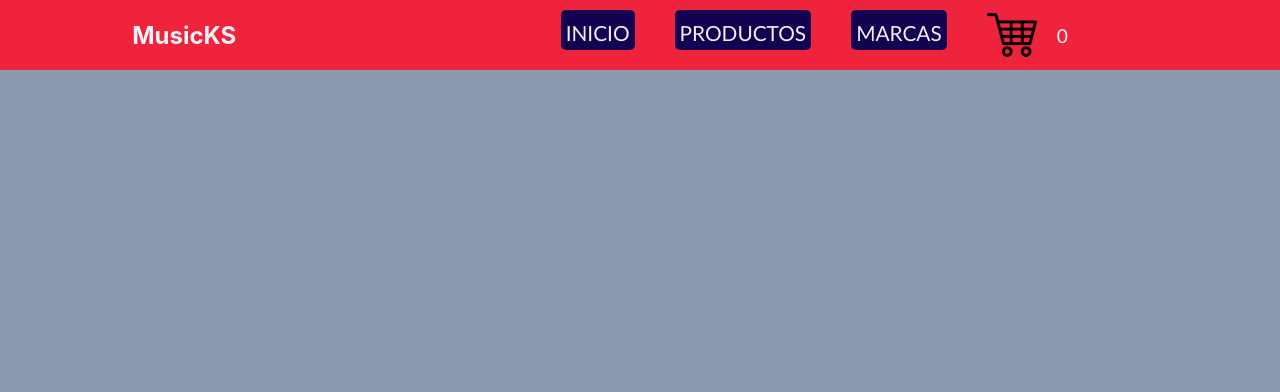
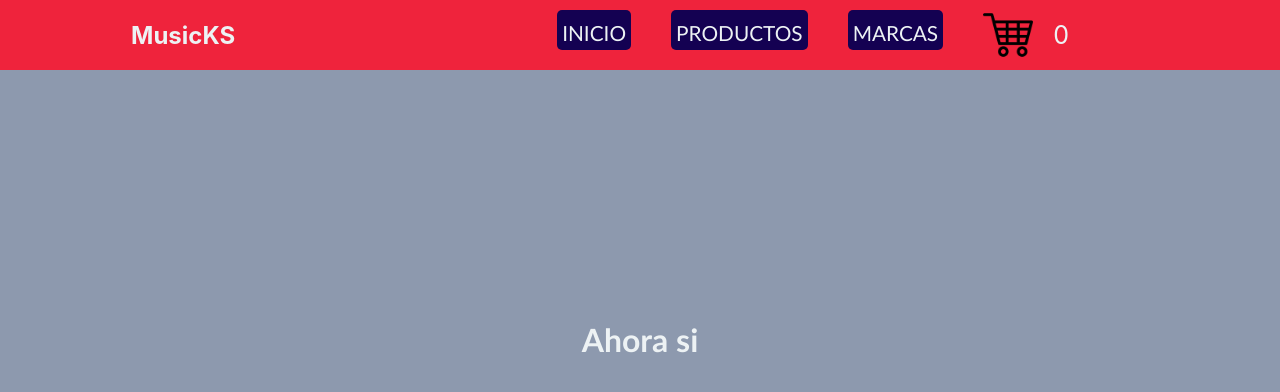
Before and after one commit to DiazLeonel/ecommerce, a React (Create React App) app: page / in a window 1280 px wide. Shown: the top 392 px of the page. Built offline with nearby package versions, Linux system fonts and the light colour scheme.

Commit message:
reentrega

```diff
--- a/src/components/itemCart.js
+++ b/src/components/itemCart.js
@@ -1,12 +1,11 @@
 import cartLogo from '../img/cart.png'
 import '../styles/itemCart.scss'
-import ItemListContainer from './itemListContainer'
 
 const Carrito = () => {
     return (
         <div className='cartWidget'>
             <img className='itemCart' src={cartLogo} alt="Cart-widget"/>
-            <ItemListContainer />
+            0
         </div>
     )
 }
--- a/src/components/itemListContainer.js
+++ b/src/components/itemListContainer.js
@@ -1,9 +1,7 @@
 import '../styles/itemListContainer.scss';
 
-const ItemListContainer = () => {
-    return(
-        <span className='contador'>0</span>
-    )
+const ItemListContainer = (props) => {
+    return <h1 className='container__h1'>{props.greeting}</h1>
 }
 
 export default ItemListContainer;
--- a/src/js/App.js
+++ b/src/js/App.js
@@ -1,10 +1,11 @@
 import '../styles/App.scss';
 import NavBar from'../components/NavBar';
-
+import ItemListContainer from '../components/itemListContainer';
 function App() {
   return (
     <div className="App">
         <NavBar />
+        <ItemListContainer greeting="Ahora si"/>
     </div>
   );
 }
--- a/src/styles/itemCart.scss
+++ b/src/styles/itemCart.scss
@@ -4,6 +4,10 @@
     display: flex;
     justify-content: center;
     margin-right: 40px;
+    align-items: center;
+    color: $lightGray;
+    font-size: 25px;
+
 
     .itemCart {
         display: flex;
--- a/src/styles/itemListContainer.scss
+++ b/src/styles/itemListContainer.scss
@@ -1,9 +1,10 @@
 @import 'variables';
 
-.contador {
+.container__h1 {
     text-align: center;
     margin: auto;
     color: $lightGray;
-    font-size: 1.2rem;
+    font-size: 2rem;
+    margin-top: 250px;
     font-family: 'Trebuchet MS', 'Lucida Sans Unicode', 'Lucida Grande', 'Lucida Sans', Arial, sans-serif;
 }
```
